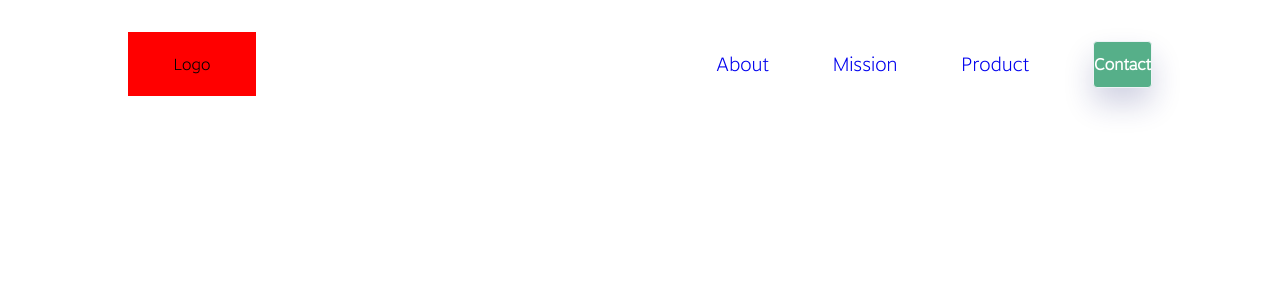
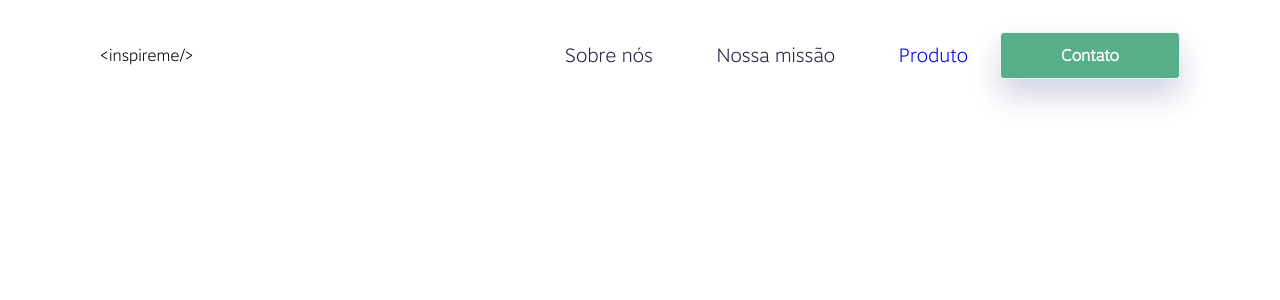
Before and after one commit to InspiraMe-io/inspirame.landingpage, a Next.js app: page / in a window 1280 px wide. Shown: the top 300 px of the page. Built offline with nearby package versions, Linux system fonts and the light colour scheme.

Commit message:
finish header component

```diff
--- a/src/components/Header.tsx
+++ b/src/components/Header.tsx
@@ -3,20 +3,26 @@ import styles from '../styles/components/Header.module.scss'
 import { Button } from './Button'
 
 export default function Header() {
+    const scrollTo = (id: string) => {
+        const element = document.getElementById(id) as HTMLDivElement;
+        element.scrollIntoView({
+          behavior: "smooth",
+        });
+      };
 
     return (
         <header className={styles.headerContainer}>
             <div>
-                <div className={styles.logo} >
-                    Logo
-                </div>
+                <p>{"<"}inspireme{"/>"}</p>
             </div>
             <div>
                 <ul className={styles.navItems}>
-                    <li><a href="#">About</a></li>
-                    <li><a href="#">Mission</a></li>
-                    <li><a href="#">Product</a></li>
-                    <li><Button text="Contact" /></li>
+                    <li className={styles.items}><a onClick={() => scrollTo("about")}>Sobre nós</a></li>
+                    <li className={styles.items}><a onClick={() => scrollTo("mission")}>Nossa missão</a></li>
+                    <li className={styles.items}><a href="#">Produto</a></li>
+                    <li  style={{ width: '180px'}}>
+                        <Button text="Contato" onClick={() => scrollTo("contact")} />
+                    </li>
                 </ul>
             </div>
         </header>
--- a/src/styles/components/Header.module.scss
+++ b/src/styles/components/Header.module.scss
@@ -1,18 +1,24 @@
 .headerContainer {
-    max-width: 1024px;
-    margin: auto;
+    max-width: 1200px;
+    margin-right: auto;
+    margin-left: auto;
+    padding: 0px 60px;
     display: flex;
     flex-direction: row;
     justify-content: space-between;
     align-items: center;
 
     padding-top: 2rem;
+
+    @media only screen and (max-width: 650px) {
+        display: none;
+    }
 }
 
 .logo {
     width: 8rem;
     height: 4rem;
-    background-color: red;
+    background-color: #646363;
 
     display: flex;
     justify-content: center;
@@ -23,5 +29,37 @@
     display: flex;
     align-items: center;
     justify-content: center;
-    gap: 4rem;
 }
+
+.items {
+    font-size: 1.2rem;
+    color: #2e2046;
+    transition: all ease-in-out 10s;
+    margin: 0.5rem 2rem;
+
+    @media only screen and (max-width: 768px) {
+        margin: 1.25rem 2rem;
+    }
+
+    :hover {
+        opacity: 0.8;
+        color: #56af89;
+    }
+
+    ::after {
+        content: "";
+        position: absolute;
+        display: block;
+        height: 3px;
+        width: 4.4rem;
+        background: linear-gradient(to right, #56af89, hsl(192, 70%, 51%));
+        border-radius: 5px;
+        margin: 1.8rem 0;
+        transform: scaleX(0);
+        transition: all  .5s ease-in-out;
+    }
+
+    :hover::after {
+        transform: scaleX(1);
+    }
+}
```
